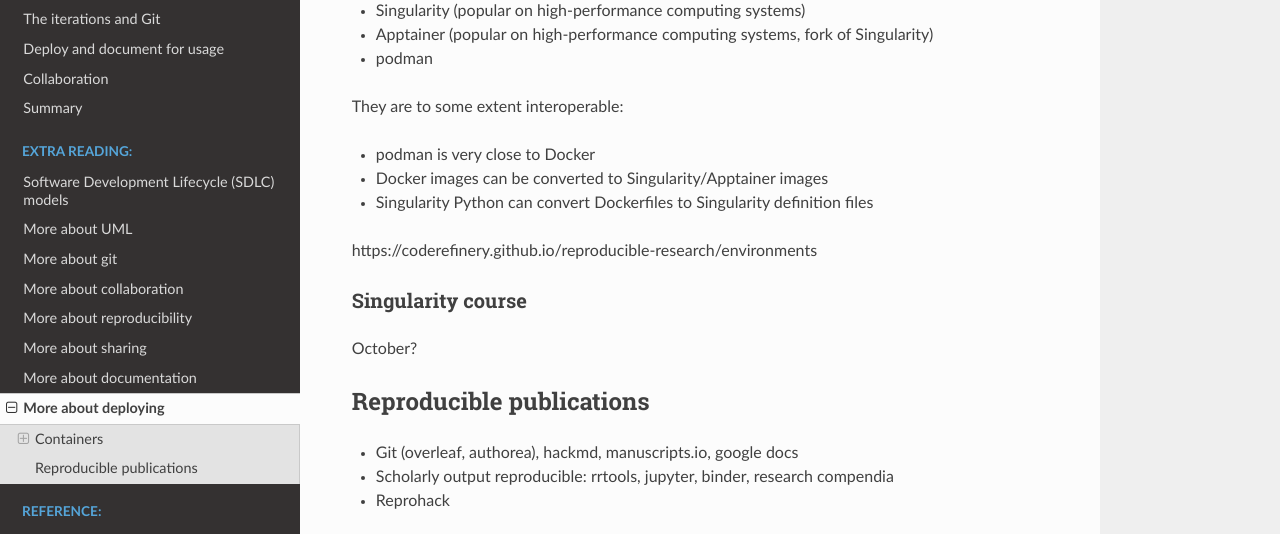
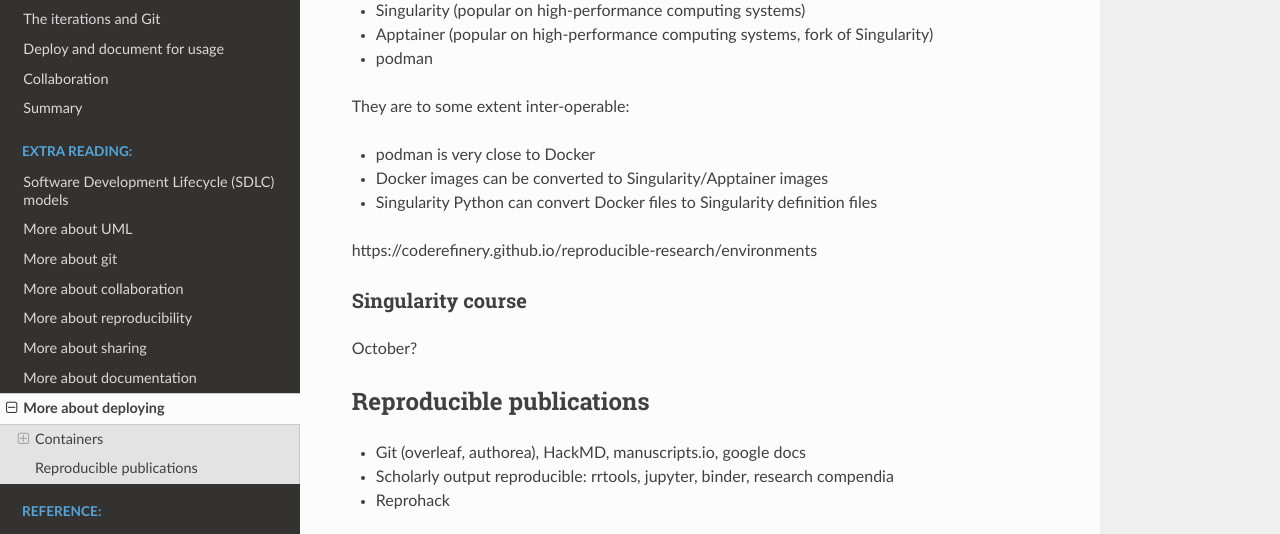
Before and after one commit to UPPMAX/programming_formalisms_intro, a Sphinx documentation site: the page built from doc/deploy_deeper.md, in a window 1280 px wide and 1074 px high. Shown: the part 372-906 px from the top of the window. Built offline with Sphinx 7.4.7 and the Read the Docs theme 2.0.0, drawn with Linux system fonts in a browser that asks for light colours; pages that are not in the unit, such as notebooks, are missing from menus.

Commit message:
Update deploy_deeper.md

```diff
--- a/doc/deploy_deeper.md
+++ b/doc/deploy_deeper.md
@@ -16,13 +16,13 @@
 
 - podman
 
-They are to some extent interoperable:
+They are to some extent inter-operable:
 
 - podman is very close to Docker
 
 - Docker images can be converted to Singularity/Apptainer images
 
-- Singularity Python can convert Dockerfiles to Singularity definition files
+- Singularity Python can convert Docker files to Singularity definition files
 
 https://coderefinery.github.io/reproducible-research/environments
 
@@ -31,6 +31,6 @@
 October?
 
 ## Reproducible publications
-- Git (overleaf, authorea), hackmd, manuscripts.io, google docs
+- Git (overleaf, authorea), HackMD, manuscripts.io, google docs
 - Scholarly output reproducible: rrtools, jupyter, binder, research compendia
 - Reprohack
```
